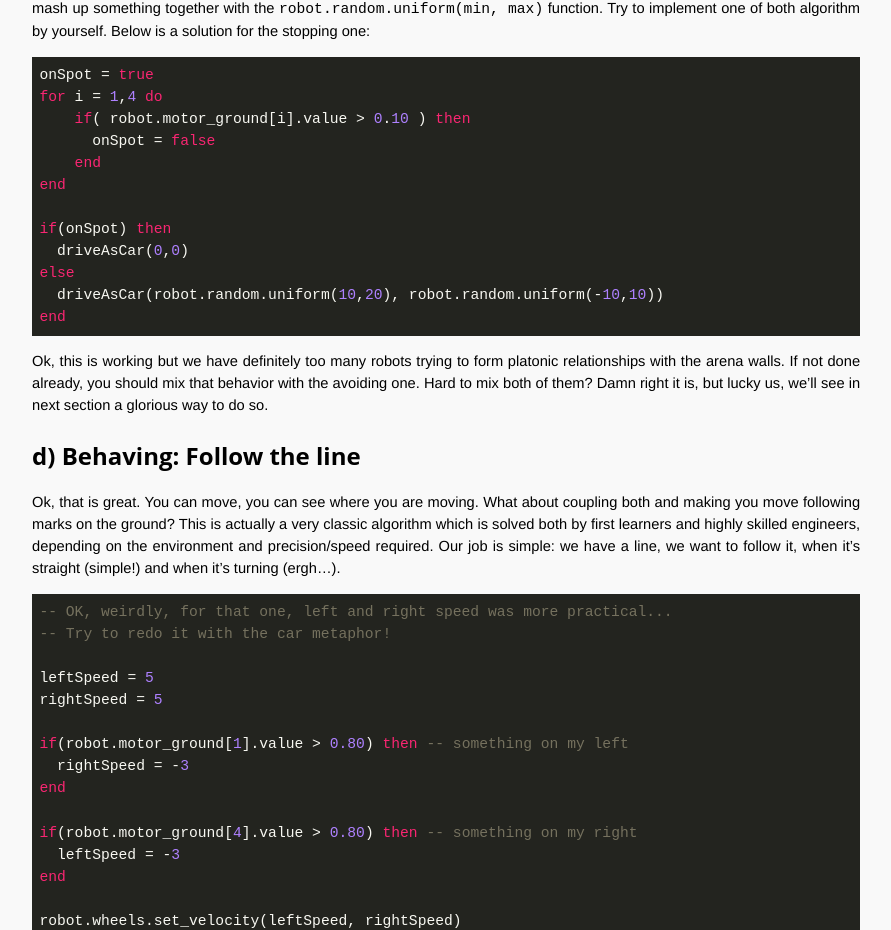
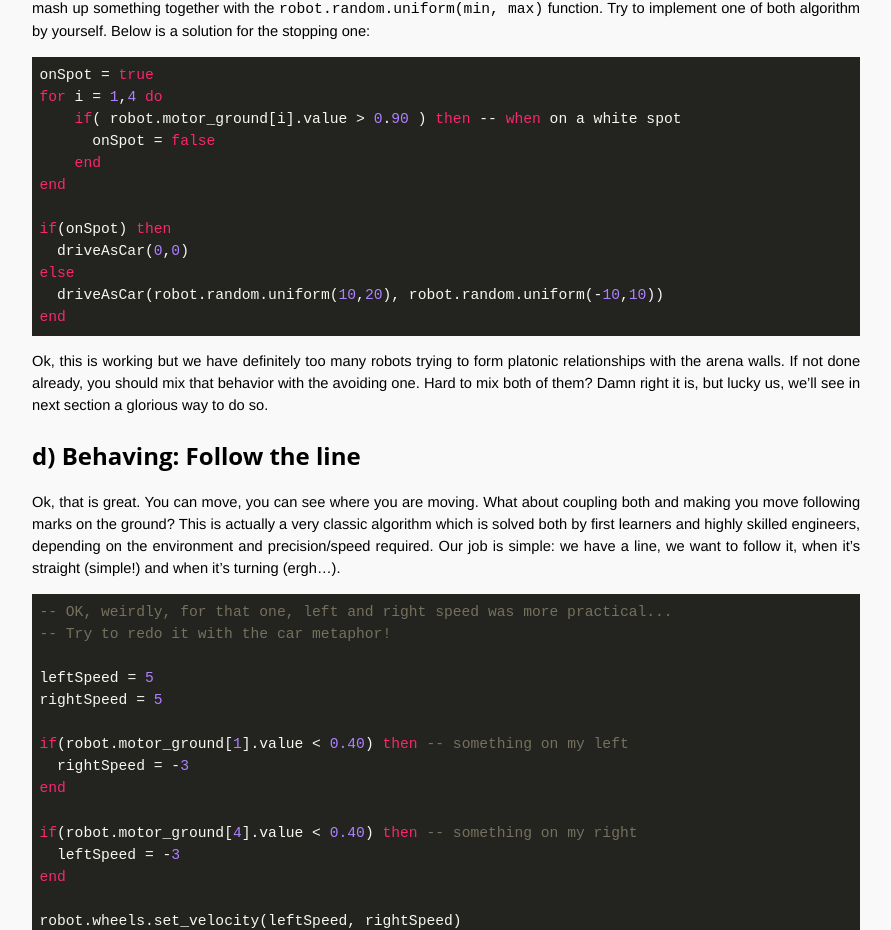
Before and after one commit to OpenTechSchool-Brussels/AI-for-robots-and-swarms, a Jekyll site: the page built from follow-the-line.markdown, in a window 1280 px wide and 1400 px high, scrolled down 2643 px. Shown: the part 149-1079 px from the top of the window, without its empty margins (324-1215 px from the left). Built offline with Jekyll 4.4.1, drawn with Linux system fonts in a browser that asks for light colours; Markdown is read by kramdown in place of the engine named in the settings.

Commit message:
Update follow-the-line.markdown

````diff
--- a/follow-the-line.markdown
+++ b/follow-the-line.markdown
@@ -104,7 +104,7 @@ In this section's area are a few patterns on the ground, any idea on how to make
 ```lua
 onSpot = true
 for i = 1,4 do
-    if( robot.motor_ground[i].value > 0.10 ) then
+    if( robot.motor_ground[i].value > 0.90 ) then -- when on a white spot
       onSpot = false
     end
 end
@@ -129,11 +129,11 @@ Ok, that is great. You can move, you can see where you are moving. What about co
 leftSpeed = 5
 rightSpeed = 5
 
-if(robot.motor_ground[1].value > 0.80) then -- something on my left
+if(robot.motor_ground[1].value < 0.40) then -- something on my left
   rightSpeed = -3
 end
 
-if(robot.motor_ground[4].value > 0.80) then -- something on my right
+if(robot.motor_ground[4].value < 0.40) then -- something on my right
   leftSpeed = -3
 end
 
````
